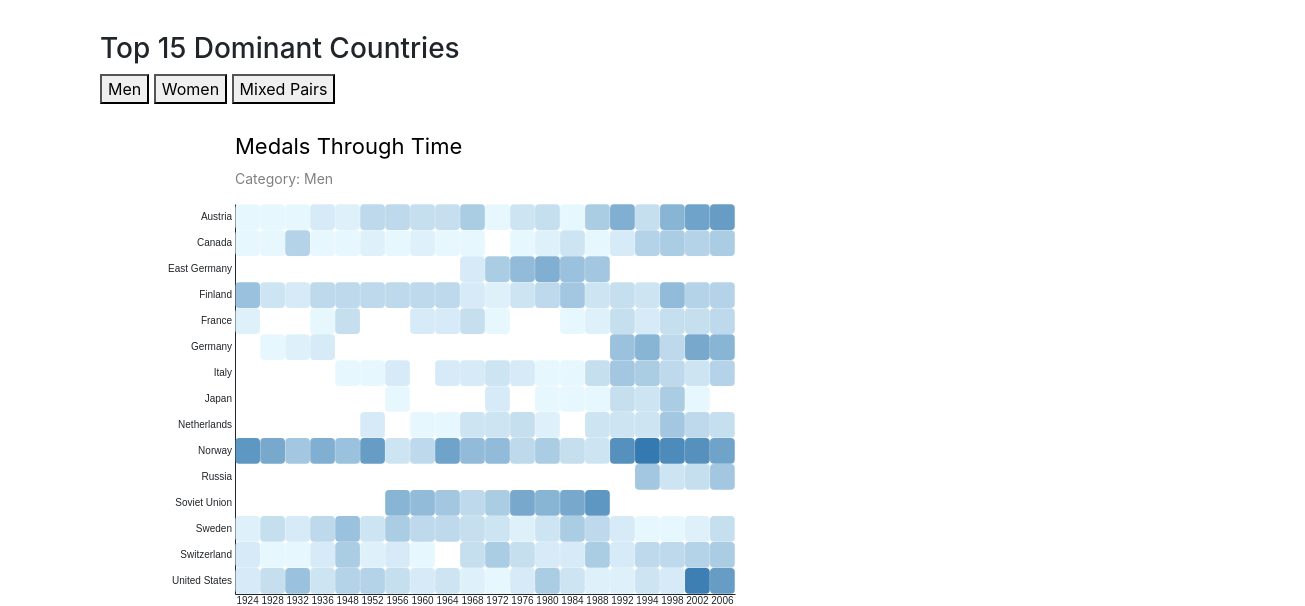
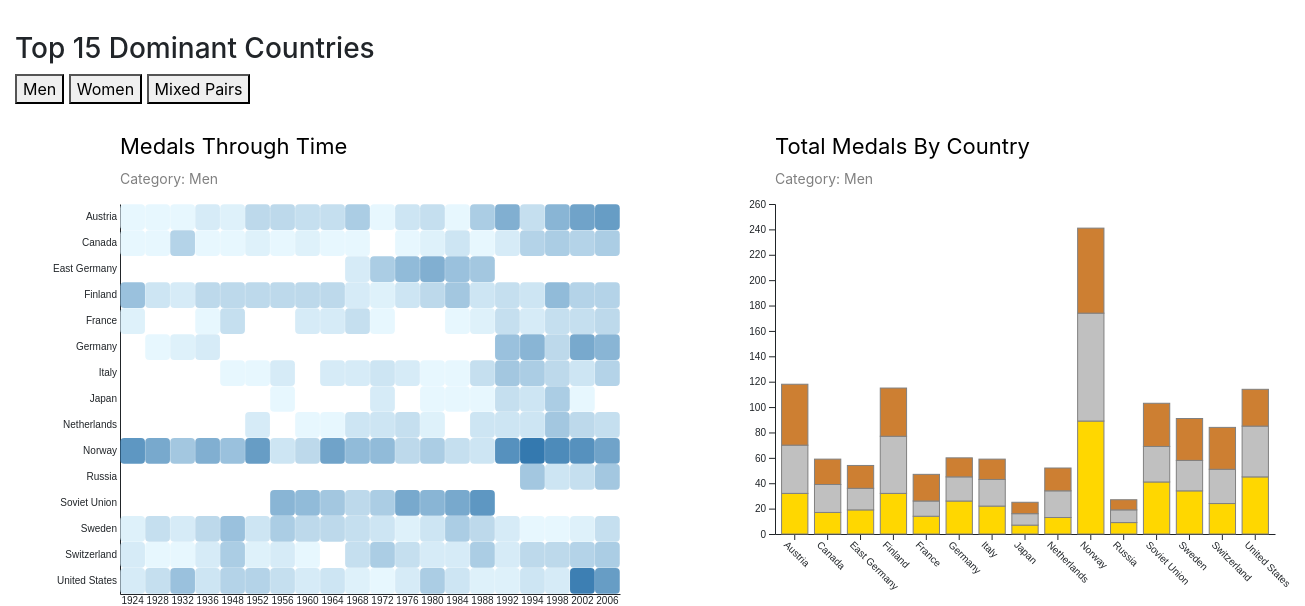
Before and after one commit to twlim1/dse241, a plain HTML site: page exercise_1/index.html in a window 1280 px wide. Shown: the part 208-814 px from the top of the page, 1305 px wide, since content can reach past the window. Drawn offline with nearby package versions, Linux system fonts and the light colour scheme.

Commit message:
Put both graphs side-by-side (#2)
* Heatmap by countries by gender

* Add olympic logo

* Interactive heatmap by gender

* Add heatmap title

* Add Stack bar chart

* Put both graphs side-by-side

Co-authored-by: Teck Lim <tlim@qti.qualcomm.com>

```diff
--- a/exercise_1/index.html
+++ b/exercise_1/index.html
@@ -19,17 +19,22 @@
   <h1 style="color: black;">Winter Olympic Medals</h1>
 </div>
 
-<div class="container">
+<div class="container-fluid">
+  <div class="row">
     <div class="col-sm-12">
       <h3>Top 15 Dominant Countries</h3>
       <button onclick="run_men()">Men</button>
       <button onclick="run_women()">Women</button>
       <button onclick="run_pairs()">Mixed Pairs</button>
-  <div class="col-sm-12">
+    </div>
+    <div class="row">
+      <div class="col-sm-6">
         <div id="data_viz_1"></div>
       </div>
-  <div class="col-sm-12">
+      <div class="col-sm-6">
         <div id="data_viz_2"></div>
+      </div>
+    </div>
   </div>
 </div>
 
```
Lines whose indentation alone changed are shown as unchanged.
